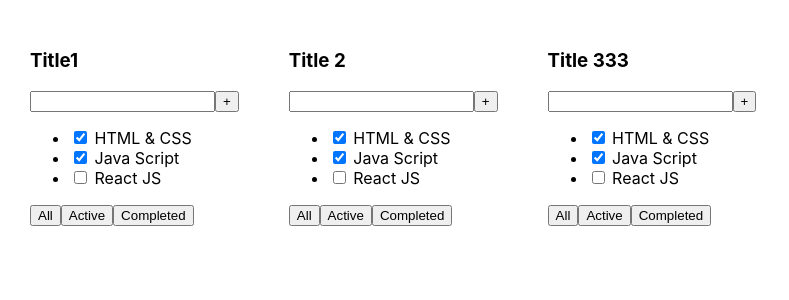
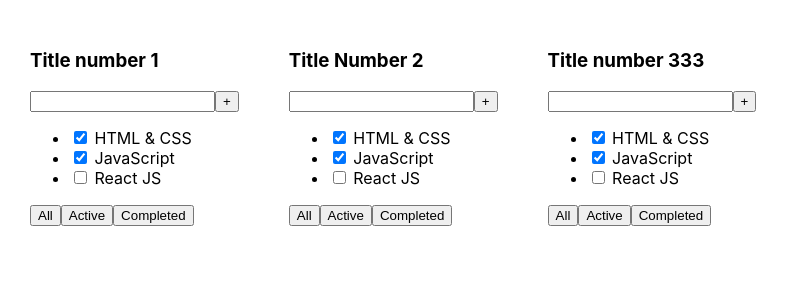
Before and after one commit to 7lad48/toDoList, a React (Create React App) app: page / in a window 1280 px wide. Shown: the top 300 px of the page, without its empty margins (0-789 px from the left). Built offline with nearby package versions, Linux system fonts and the light colour scheme.

Commit message:
test commit

```diff
--- a/src/App.tsx
+++ b/src/App.tsx
@@ -5,9 +5,9 @@
 function App() {
     return (
         <div className="App">
-            <TodoList title="Title1"/>
-            <TodoList title="Title 2"/>
-            <TodoList title="Title 333"/>
+            <TodoList title="Title number 1"/>
+            <TodoList title="Title Number 2"/>
+            <TodoList title="Title number 333"/>
         </div>
     );
 }
--- a/src/components/TodoList.tsx
+++ b/src/components/TodoList.tsx
@@ -14,7 +14,7 @@
             </div>
             <ul>
                 <li><input type="checkbox" checked={true}/> <span>HTML & CSS</span></li>
-                <li><input type="checkbox" checked={true}/> <span>Java Script</span></li>
+                <li><input type="checkbox" checked={true}/> <span>JavaScript</span></li>
                 <li><input type="checkbox" checked={false}/> <span>React JS</span></li>
             </ul>
             <div>
```
